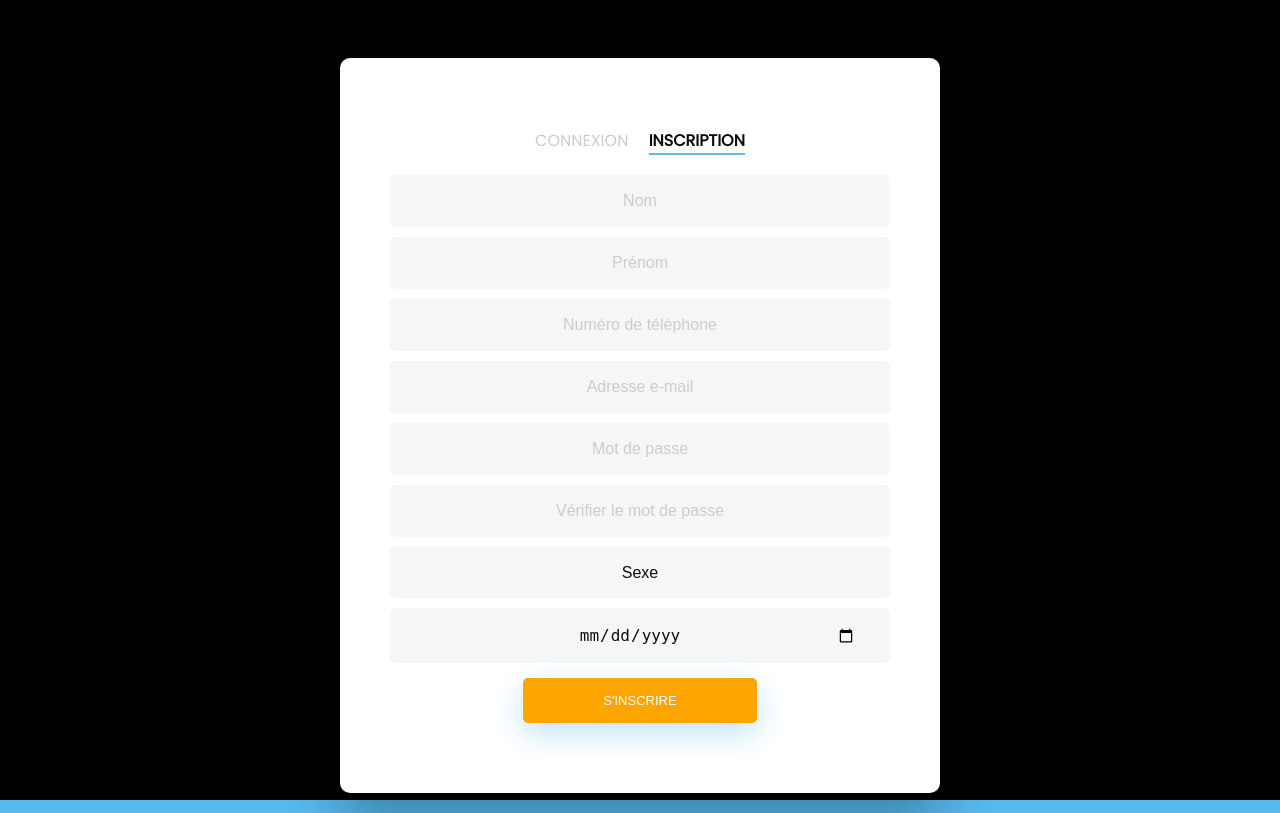
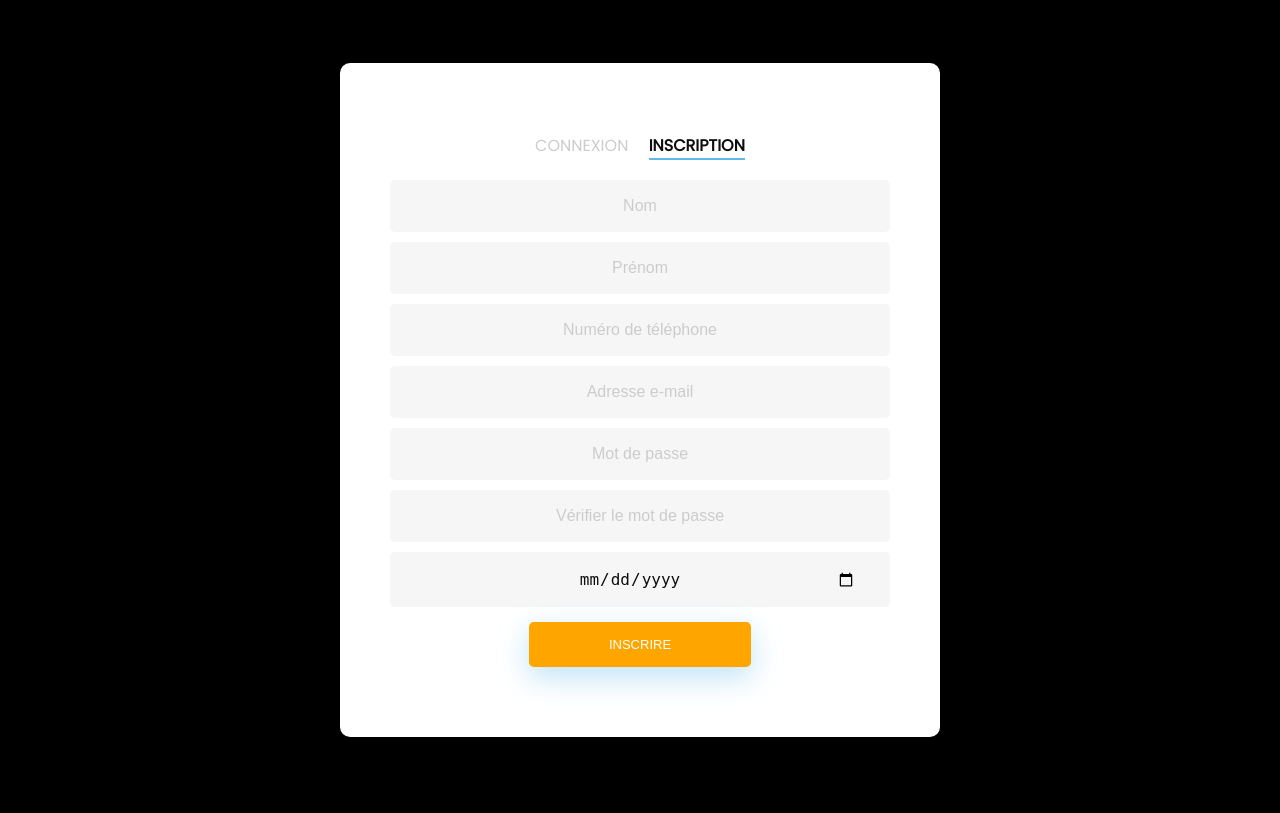
Before and after one commit to RomainGeiger/ProjetWEB, a PHP site: page /Php/register.php in a window 1280 px wide. After the commit the page ends 737 px from the top, so only its background shows below. Run offline with PHP 8.4, Linux system fonts and the light colour scheme.

Commit message:
Patch Login et Register (soucis avec la date)

```diff
--- a/Php/login.php
+++ b/Php/login.php
@@ -10,11 +10,8 @@ if (
     exit;
 }
 
-require_once __DIR__ . '/../bdb/connexion.php';
+require("..\bdb\connexion.php");
 
-if (!isset($conn) || !($conn instanceof PDO)) {
-    die('Connexion BD introuvable.');
-}
 
 $erreurs = [];
 $email   = '';
@@ -33,6 +30,7 @@ if ($_SERVER['REQUEST_METHOD'] === 'POST') {
         $stmt = $conn->prepare($sql);
         $stmt->execute([$email]);
         $user = $stmt->fetch(PDO::FETCH_ASSOC);
+
 
         if ($user && password_verify($password, $user['mot_de_passe'])) {
             $_SESSION['user_id'] = $user['id'];
--- a/Php/register.php
+++ b/Php/register.php
@@ -10,11 +10,18 @@ if (
     exit;
 }
 
-require_once __DIR__ . '/../bdb/connexion.php';
+require("..\bdb\connexion.php");
 
 if (!isset($conn) || !($conn instanceof PDO)) {
     // Sécurité : si la connexion n'est pas correcte, on stoppe tout de suite
     die('Connexion BD introuvable.');
+}
+
+function calculerAge($dateNaissance) {
+    $dob = new DateTime($dateNaissance);
+    $today = new DateTime();
+    $age = $today->diff($dob)->y;
+    return $age;
 }
 
 $erreurs = [];
@@ -23,12 +30,12 @@ $champs  = [
     'prenom'   => '',
     'tel'      => '',
     'email'    => '',
-    'sexe'     => '',
     'age'      => ''
 ];
 
 // Traitement du Post
-if ($_SERVER['REQUEST_METHOD'] === 'POST') {
+if (isset($_POST['inscription'])) {
+
     /* 1. Vérification des champs obligatoires */
     foreach ($champs as $k => $v) {
         if (!isset($_POST[$k]) || trim($_POST[$k]) === '') {
@@ -48,7 +55,7 @@ if ($_SERVER['REQUEST_METHOD'] === 'POST') {
         $erreurs[] = 'Adresse e-mail invalide.';
     }
 
-    try {
+
         /* 2. Vérifie l'unicité de l'adresse e-mail */
         if (empty($erreurs)) {
             $sql  = 'SELECT 1 FROM utilisateur WHERE adresse_email = ? LIMIT 1';
@@ -58,14 +65,16 @@ if ($_SERVER['REQUEST_METHOD'] === 'POST') {
                 $erreurs[] = 'Adresse e-mail déjà utilisée.';
             }
         }
-
+        foreach ($erreurs as $e) echo "<p>$e</p>";
         /* 3. Insère l'utilisateur */
         if (empty($erreurs)) {
+            try {
+
                 $hash = password_hash($password, PASSWORD_DEFAULT);
 
-            $sql = 'INSERT INTO utilisateur
-                    (nom, prenom, numero_de_tel, adresse_email, mot_de_passe, sexe, age)
-                    VALUES (:nom, :prenom, :tel, :email, :pwd, :sexe, :age)';
+                $sql = "INSERT INTO utilisateur
+                        (nom, prenom, numero_de_tel, adresse_email, mot_de_passe, age)
+                        VALUES (:nom, :prenom, :tel, :email, :pwd, :age)";
                 $stmt = $conn->prepare($sql);
                 $stmt->execute([
                     ':nom'    => $champs['nom'],
@@ -73,15 +82,23 @@ if ($_SERVER['REQUEST_METHOD'] === 'POST') {
                     ':tel'    => $champs['tel'],
                     ':email'  => $champs['email'],
                     ':pwd'    => $hash,
-                ':sexe'   => $champs['sexe'],
-                ':age'    => $champs['age']
+                    ':age' => calculerAge($champs['age'])
                 ]);
-
                 header('Location: login.php?inscription=reussie');
                 exit;
             }
-    } catch (PDOException $e) {
+            catch (PDOException $e) {
                 $erreurs[] = 'Une erreur est survenue, merci de réessayer plus tard.';
+                var_dump($e->getMessage());
+                exit;
+            }
+    }
+    else{
+        echo '<div class="alert">';
+        foreach ($erreurs as $e) {
+            echo "<p>$e</p>";
+        }
+        echo '</div>';
     }
 }
 
@@ -100,12 +117,6 @@ if ($_SERVER['REQUEST_METHOD'] === 'POST') {
         <h2 class="inactive underlineHover"><a href="login.php">Connexion</a></h2>
         <h2 class="active">Inscription</h2>
 
-        <?php if ($erreurs): ?>
-            <div class="alert">
-                <?php foreach ($erreurs as $e) echo "<p>$e</p>"; ?>
-            </div>
-        <?php endif; ?>
-
         <form action="" method="post">
             <input type="text" name="nom" placeholder="Nom" required
                    value="<?= htmlspecialchars($champs['nom']) ?>" />
@@ -122,17 +133,10 @@ if ($_SERVER['REQUEST_METHOD'] === 'POST') {
             <input type="password" name="password" placeholder="Mot de passe" required />
             <input type="password" name="password2" placeholder="Vérifier le mot de passe" required />
 
-            <select name="sexe" required>
-                <option value="">Sexe</option>
-                <option value="1" <?= $champs['sexe']==='1'?'selected':''; ?>>Homme</option>
-                <option value="2" <?= $champs['sexe']==='2'?'selected':''; ?>>Femme</option>
-                <option value="0" <?= $champs['sexe']==='0'?'selected':''; ?>>Autre</option>
-            </select>
-
             <input type="date" name="age" placeholder="Date de naissance" required
                    value="<?= htmlspecialchars($champs['age']) ?>" />
 
-            <input type="submit" value="S&#39;inscrire" />
+            <input type="submit" name = "inscription" value="inscrire" />
         </form>
     </div>
 </div>
```
Lines whose indentation alone changed are shown as unchanged.
